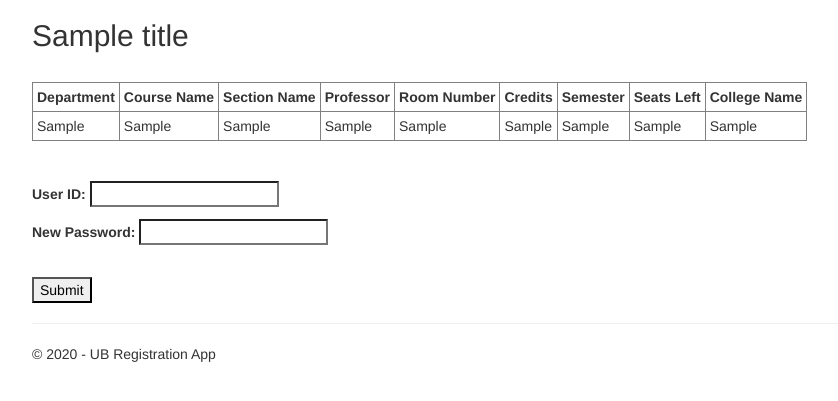
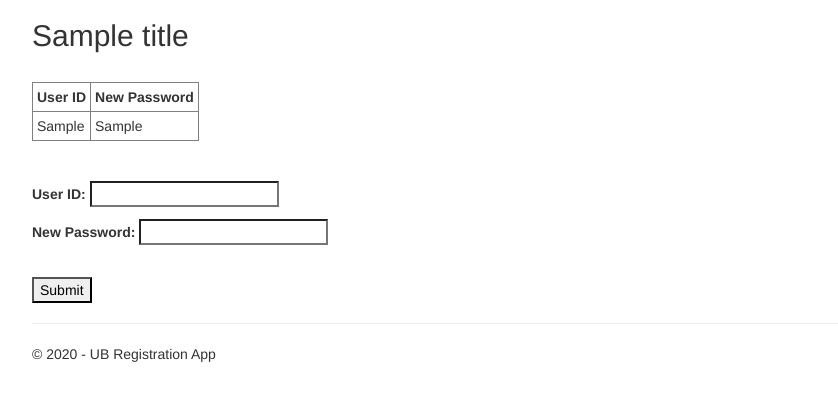
Before and after one commit to jayners17/UBRegistrationApp, a Django app: template UBRegistrationApp/app/templates/app/updateUserInfo.html in a window 1280 px wide. Shown: the part 51-452 px from the top of the page, without its empty margins (38-876 px from the left). Run offline with Django 3.2, Linux system fonts and the light colour scheme; tables that the repository leaves empty hold one stand-in row (values such as "Sample post"); the template is opened without the code that fills it: values that come from a table or form of the project are taken from there, most other values are stand-ins (such as "Sample title", 1, 10 or a date in 2020); some libraries are stand-ins or nearby versions.

Commit message:
Update updateUserInfo.html

```diff
--- a/UBRegistrationApp/app/templates/app/updateUserInfo.html
+++ b/UBRegistrationApp/app/templates/app/updateUserInfo.html
@@ -6,27 +6,14 @@
 <br/>
 <table border="1" cellpadding="4">
     <tr>
-        <th style="text-align:left">Department</th>
-        <th style="text-align:left">Course Name</th>
-        <th style="text-align:left">Section Name</th>
-        <th style="text-align:left">Professor</th>
-        <th style="text-align:left">Room Number</th>
-        <th style="text-align:left">Credits</th>
-        <th style="text-align:left">Semester</th>
-        <th style="text-align:left">Seats Left</th>
-        <th style="text-align:left">College Name</th>
+        <th style="text-align:left">User ID</th>
+        <th style="text-align:left">New Password</th>
+
     </tr>
     {% for item in query_results %}
     <tr>
          <td style="text-align:left">{{ item.0 }}</td>
          <td style="text-align:left">{{ item.1 }}</td>
-         <td style="text-align:left">{{ item.2 }}</td>
-        <td style="text-align:left">{{ item.3 }}</td>
-        <td style="text-align:left">{{ item.4 }}</td>
-        <td style="text-align:left">{{ item.5 }}</td>
-        <td style="text-align:left">{{ item.6 }}</td>
-        <td style="text-align:left">{{ item.7 }}</td>
-        <td style="text-align:left">{{ item.8 }}</td>
     </tr>
     {% endfor %}
     </table>
```
